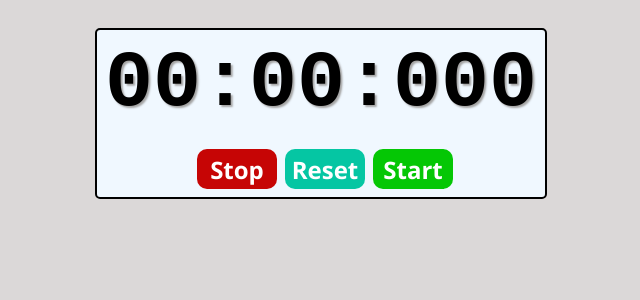
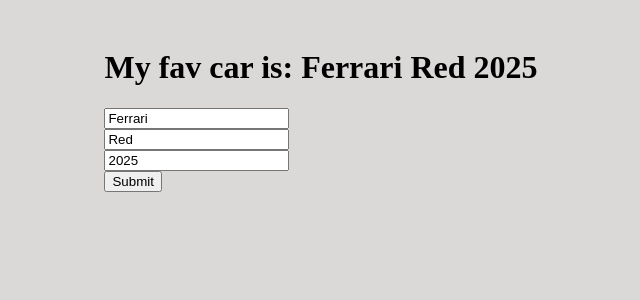
Before and after one commit to AjayLohith/React, a React (Vite) app: page / in a window 1280 px wide. Shown: the top 300 px of the page, without its empty margins (319-959 px from the left). Built offline with nearby package versions, Linux system fonts and the light colour scheme.

Commit message:
updated UpdateObject.jsx

```diff
--- a/src/App.jsx
+++ b/src/App.jsx
@@ -30,7 +30,7 @@
       {/* <Counter/> */}
       {/* <OnChange/> */}
       {/* <ColorPicker/>  */}
-      {/* <UpdateObjects/>  */}
+      <UpdateObjects/>
       {/* <ArrayUpdation/> */}
       {/* <UpdateArrayOfObj/> */}
       {/* <ToDo/> */}
@@ -38,7 +38,7 @@
       {/* <DigiClock/> */}
       {/* <UseContextA/> */}
       {/* <UseRef/> */}
-      <StopWatch/>
+      {/* <StopWatch/> */}
 
     </>
   )
--- a/src/UpdateObjects.jsx
+++ b/src/UpdateObjects.jsx
@@ -1,35 +1,61 @@
-import React,{useState} from 'react'
+import React, { useState } from 'react';
 
 const UpdateObjects = () => {
-    const[car,setCar]=useState({name:"Ferrari",
-                                color:"Red",
-                                year:2025});
+  const [form, setForm] = useState({
+    name: 'Ferrari',
+    color: 'Red',
+    year: 2025
+  });
 
-const handleCar=(e)=>{
-    setCar(prev=>
-        ({...prev,name:e.target.value})
-    );
-};
-const handleColor=(e)=>{
-    setCar(prev=>
-        ({...prev,color:e.target.value})
-    );
+  // One handler for all input changes
+  const handleChange = (e) => {
+    const { name, value } = e.target;
+    setForm(prev => ({
+      ...prev,
+      [name]: value
+    }));
+  };
 
-};
-const handleYear=(e)=>{
-    setCar(prev=>
-        ({...prev,year:e.target.value})
-    );
-};
+  // Form submit handler
+  const handleSubmit = (e) => {
+    e.preventDefault(); // Prevents page refresh
+    console.log('Car submitted:', form);
+    // You can also send `form` to a backend or validate it here
+  };
+
   return (
     <div>
-      <h1>My fav car is: {car.name} {car.color} {car.year}</h1>
+      <h1>My fav car is: {form.name} {form.color} {form.year}</h1>
 
-      <input type='text' value={car.name} onChange={handleCar}></input><br/>
-       <input type='text' value={car.color} onChange={handleColor}></input><br/>
-        <input type='number' value={car.year} onChange={handleYear}></input>
+      <form onSubmit={handleSubmit}>
+        <input
+          type="text"
+          name="name"
+          value={form.name}
+          onChange={handleChange}
+          placeholder="Enter car name"
+        /><br />
+
+        <input
+          type="text"
+          name="color"
+          value={form.color}
+          onChange={handleChange}
+          placeholder="Enter car color"
+        /><br />
+
+        <input
+          type="number"
+          name="year"
+          value={form.year}
+          onChange={handleChange}
+          placeholder="Enter car year"
+        /><br />
+
+        <button type="submit">Submit</button>
+      </form>
     </div>
-  )
-}
+  );
+};
 
-export default UpdateObjects
+export default UpdateObjects;
```
